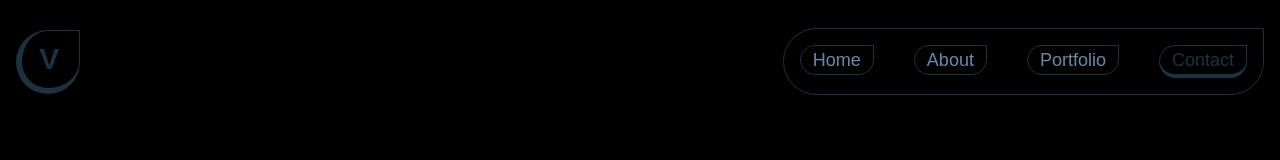
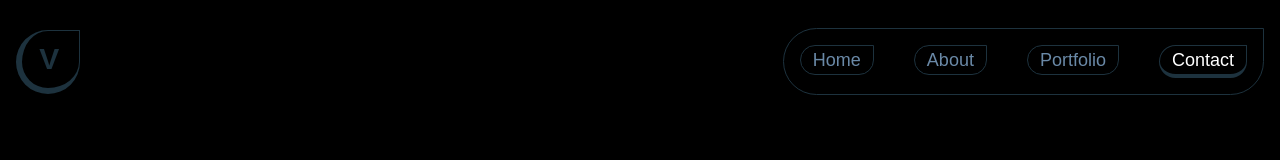
Before and after one commit to Pvsaint/portfolio, a Next.js app: page /contact in a window 1280 px wide. Shown: the top 160 px of the page. Built offline with nearby package versions, Linux system fonts and the light colour scheme.

Commit message:
change favicon

```diff
--- a/app/components/Button.tsx
+++ b/app/components/Button.tsx
@@ -39,10 +39,10 @@ const Button: React.FC<ButtonProps> = ({
 
   if (variant === "nav") {
     if (isActive) {
-      stateClasses = "text-[#1d323e] border-b-[4px] mb-0";
+      stateClasses = "text-white border-b-[4px] mb-0 w-full";
     } else {
       stateClasses =
-        "text-[#6a89a7] hover:text-white hover:border-b-[4px] mb-[3px] hover:mb-0";
+        "text-[#6a89a7] hover:text-white hover:border-b-[4px] mb-[3px] hover:mb-0 w-full";
     }
   } else {
     // Primary / CTA buttons (6px border on hover)
@@ -54,6 +54,13 @@ const Button: React.FC<ButtonProps> = ({
   if (href) {
     // Check if it's an external link
     const isExternal = href.startsWith("http");
+    const isFullWidth =
+      className.includes("w-full") || className.includes("w-[100%]");
+    const linkClassName = isFullWidth
+      ? "w-full"
+      : variant === "primary"
+        ? "w-full md:w-auto"
+        : "";
 
     if (isExternal) {
       return (
@@ -61,7 +68,7 @@ const Button: React.FC<ButtonProps> = ({
           href={href}
           target="_blank"
           rel="noopener noreferrer"
-          className={variant === "primary" ? "w-full md:w-auto" : ""}
+          className={linkClassName}
         >
           <button className={combinedClasses} {...props}>
             {children}
@@ -71,11 +78,9 @@ const Button: React.FC<ButtonProps> = ({
     }
 
     // Internal link using Next.js Link
+
     return (
-      <Link
-        href={href}
-        className={variant === "primary" ? "w-full md:w-auto" : ""}
-      >
+      <Link href={href} className={linkClassName}>
         <button className={combinedClasses} {...props}>
           {children}
         </button>
--- a/app/components/Navbar.tsx
+++ b/app/components/Navbar.tsx
@@ -8,8 +8,6 @@ import { FaBars, FaTimes } from "react-icons/fa";
 import { RiMenu3Line } from "react-icons/ri";
 import { IoMdCloseCircle } from "react-icons/io";
 import { CgMenuHotdog } from "react-icons/cg";
-
-
 
 const Navbar: React.FC = () => {
   const pathname = usePathname();
@@ -78,14 +76,18 @@ const Navbar: React.FC = () => {
         onClick={toggleMenu}
         aria-label="Toggle Menu"
       >
-        {isMenuOpen ? <IoMdCloseCircle size={42} /> : <CgMenuHotdog size={42} />}
+        {isMenuOpen ? (
+          <IoMdCloseCircle size={42} />
+        ) : (
+          <CgMenuHotdog size={42} />
+        )}
       </button>
 
       {/* Mobile Navigation Overlay */}
       {isMenuOpen && (
         <div className="absolute top-full left-8 right-8 bg-black/95 backdrop-blur-md border border-[#1d323e] border-b-4 border-l-4 px-4 py-8 md:hidden flex flex-col items-center space-y-6 shadow-2xl z-40 rounded-3xl rounded-tr-none">
           <Button
-            variant="primary"
+            variant="nav"
             href="/"
             isActive={pathname === "/"}
             onClick={closeMenu}
@@ -95,7 +97,7 @@ const Navbar: React.FC = () => {
           </Button>
 
           <Button
-            variant="primary"
+            variant="nav"
             href="/about"
             isActive={pathname === "/about"}
             onClick={closeMenu}
@@ -105,7 +107,7 @@ const Navbar: React.FC = () => {
           </Button>
 
           <Button
-            variant="primary"
+            variant="nav"
             href="/portfolio"
             isActive={pathname === "/portfolio"}
             onClick={closeMenu}
@@ -115,11 +117,11 @@ const Navbar: React.FC = () => {
           </Button>
 
           <Button
-            variant="primary"
+            variant="nav"
             href="/contact"
             isActive={pathname === "/contact"}
             onClick={closeMenu}
-            className="w-full text-center px-6 py-3"
+            className="text-center px-6 py-3"
           >
             Contact
           </Button>
```
